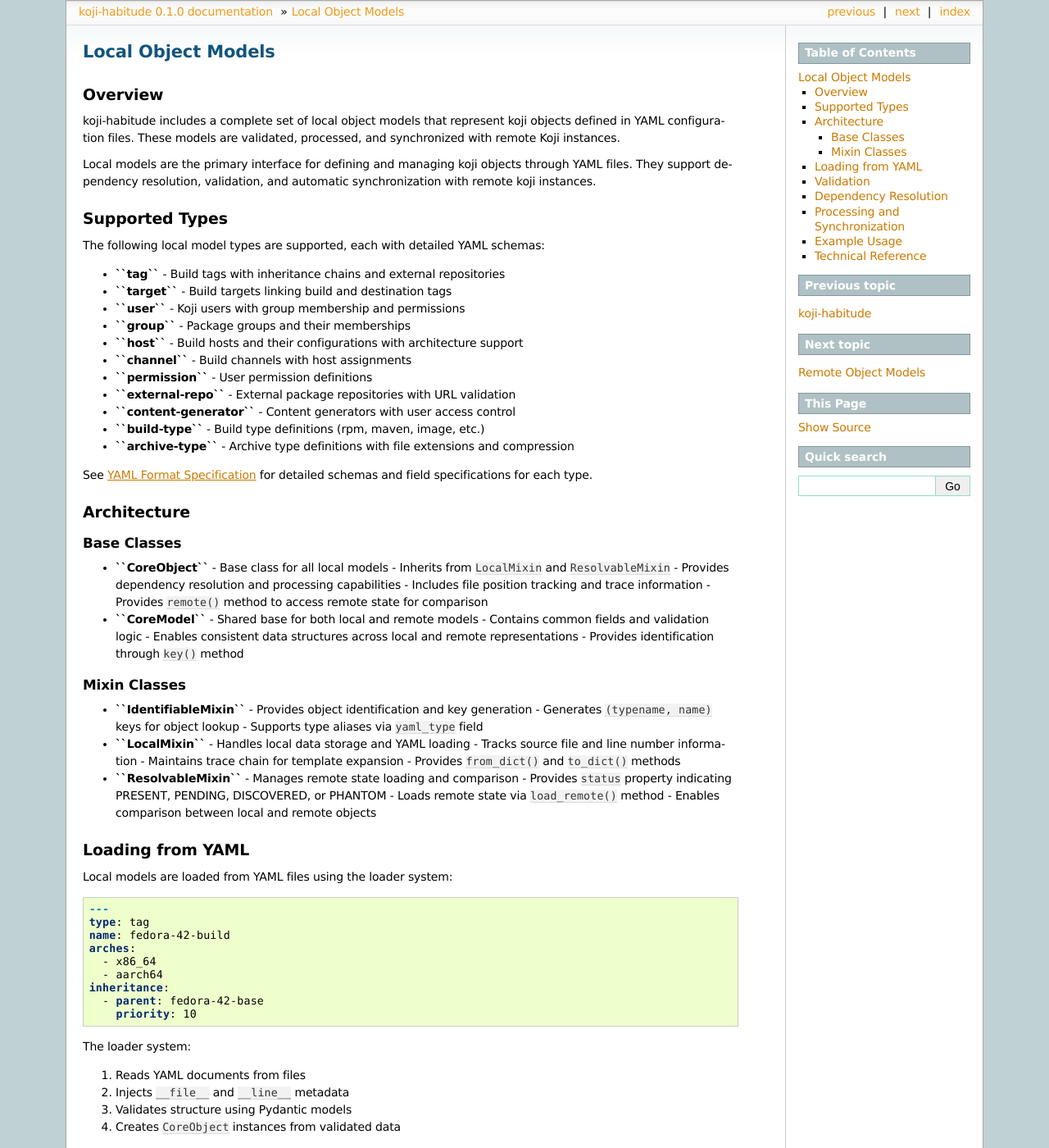
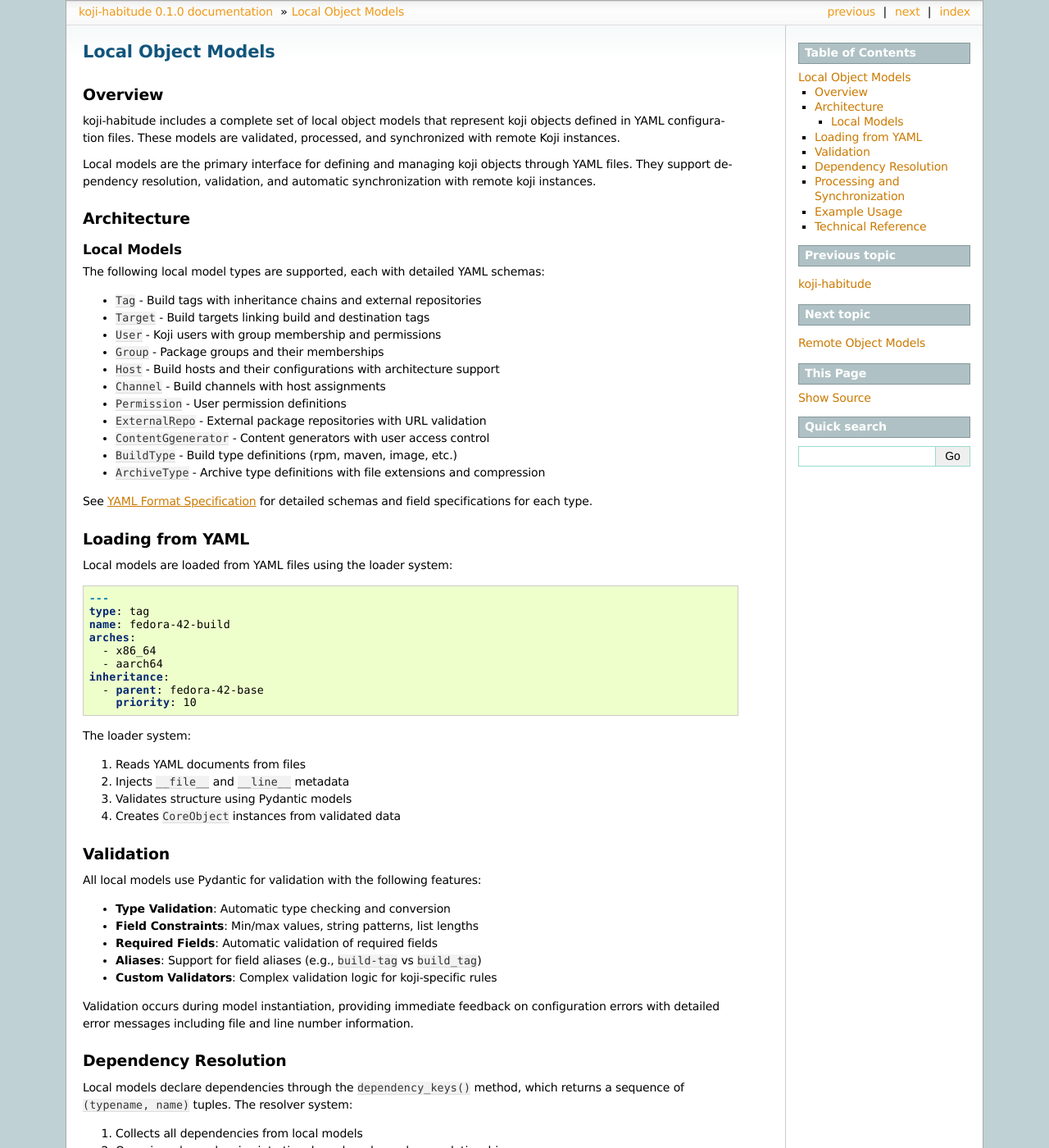
Before and after one commit to obriencj/koji-habitude, a Sphinx documentation site: the page built from docs/local_models.rst, in a window 1280 px wide and 1400 px high. Shown: the whole window at 82% size. Built offline with Sphinx 7.4.7, drawn with Linux system fonts in a browser that asks for light colours.

```diff
--- a/docs/local_models.rst
+++ b/docs/local_models.rst
@@ -1,5 +1,5 @@
 Local Object Models
-==================
+===================
 
 Overview
 --------
@@ -12,58 +12,27 @@ Local models are the primary interface for defining and managing koji objects
 through YAML files. They support dependency resolution, validation, and
 automatic synchronization with remote koji instances.
 
-Supported Types
----------------
+Architecture
+------------
+
+Local Models
+~~~~~~~~~~~~
 
 The following local model types are supported, each with detailed YAML schemas:
 
-- **``tag``** - Build tags with inheritance chains and external repositories
-- **``target``** - Build targets linking build and destination tags
-- **``user``** - Koji users with group membership and permissions
-- **``group``** - Package groups and their memberships
-- **``host``** - Build hosts and their configurations with architecture support
-- **``channel``** - Build channels with host assignments
-- **``permission``** - User permission definitions
-- **``external-repo``** - External package repositories with URL validation
-- **``content-generator``** - Content generators with user access control
-- **``build-type``** - Build type definitions (rpm, maven, image, etc.)
-- **``archive-type``** - Archive type definitions with file extensions and compression
+- ``Tag`` - Build tags with inheritance chains and external repositories
+- ``Target`` - Build targets linking build and destination tags
+- ``User`` - Koji users with group membership and permissions
+- ``Group`` - Package groups and their memberships
+- ``Host`` - Build hosts and their configurations with architecture support
+- ``Channel`` - Build channels with host assignments
+- ``Permission`` - User permission definitions
+- ``ExternalRepo`` - External package repositories with URL validation
+- ``ContentGgenerator`` - Content generators with user access control
+- ``BuildType`` - Build type definitions (rpm, maven, image, etc.)
+- ``ArchiveType`` - Archive type definitions with file extensions and compression
 
 See :doc:`yaml_format` for detailed schemas and field specifications for each type.
-
-Architecture
-------------
-
-Base Classes
-~~~~~~~~~~~~
-
-- **``CoreObject``** - Base class for all local models
-  - Inherits from ``LocalMixin`` and ``ResolvableMixin``
-  - Provides dependency resolution and processing capabilities
-  - Includes file position tracking and trace information
-  - Provides ``remote()`` method to access remote state for comparison
-
-- **``CoreModel``** - Shared base for both local and remote models
-  - Contains common fields and validation logic
-  - Enables consistent data structures across local and remote representations
-  - Provides identification through ``key()`` method
-
-Mixin Classes
-~~~~~~~~~~~~~
-
-- **``IdentifiableMixin``** - Provides object identification and key generation
-  - Generates ``(typename, name)`` keys for object lookup
-  - Supports type aliases via ``yaml_type`` field
-
-- **``LocalMixin``** - Handles local data storage and YAML loading
-  - Tracks source file and line number information
-  - Maintains trace chain for template expansion
-  - Provides ``from_dict()`` and ``to_dict()`` methods
-
-- **``ResolvableMixin``** - Manages remote state loading and comparison
-  - Provides ``status`` property indicating PRESENT, PENDING, DISCOVERED, or PHANTOM
-  - Loads remote state via ``load_remote()`` method
-  - Enables comparison between local and remote objects
 
 Loading from YAML
 -----------------
@@ -105,7 +74,7 @@ on configuration errors with detailed error messages including file and line
 number information.
 
 Dependency Resolution
---------------------
+---------------------
 
 Local models declare dependencies through the ``dependency_keys()`` method,
 which returns a sequence of ``(typename, name)`` tuples. The resolver system:
@@ -119,7 +88,7 @@ This enables safe, ordered processing of koji objects where child objects
 are created before their parents.
 
 Processing and Synchronization
--------------------------------
+------------------------------
 
 Local models integrate with the workflow system for synchronization:
 
```
Also changed, not shown: README.md (+21 -21 lines), docs/overview.rst (+22 -24 lines), docs/yaml_format/template.rst (+5 -5 lines).
